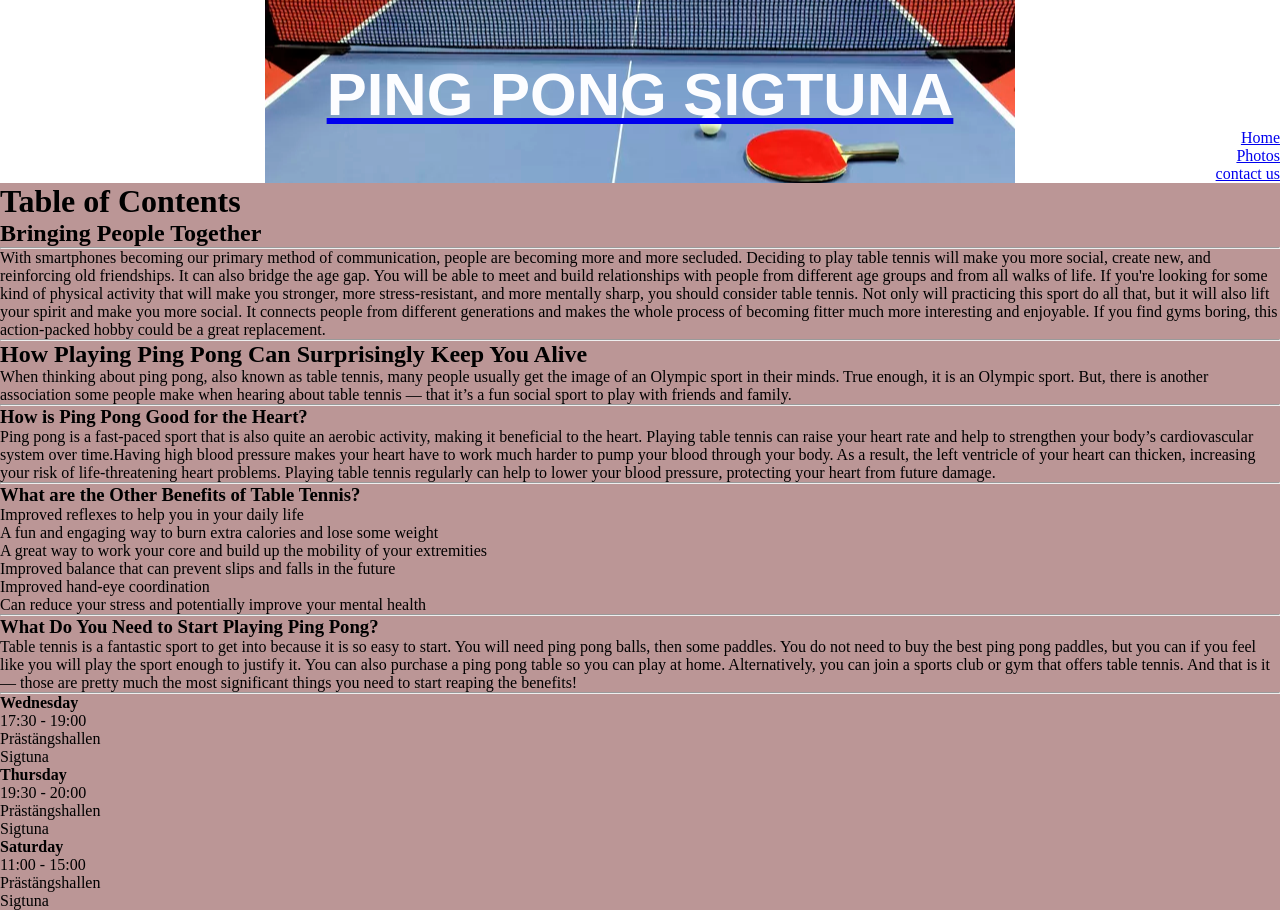
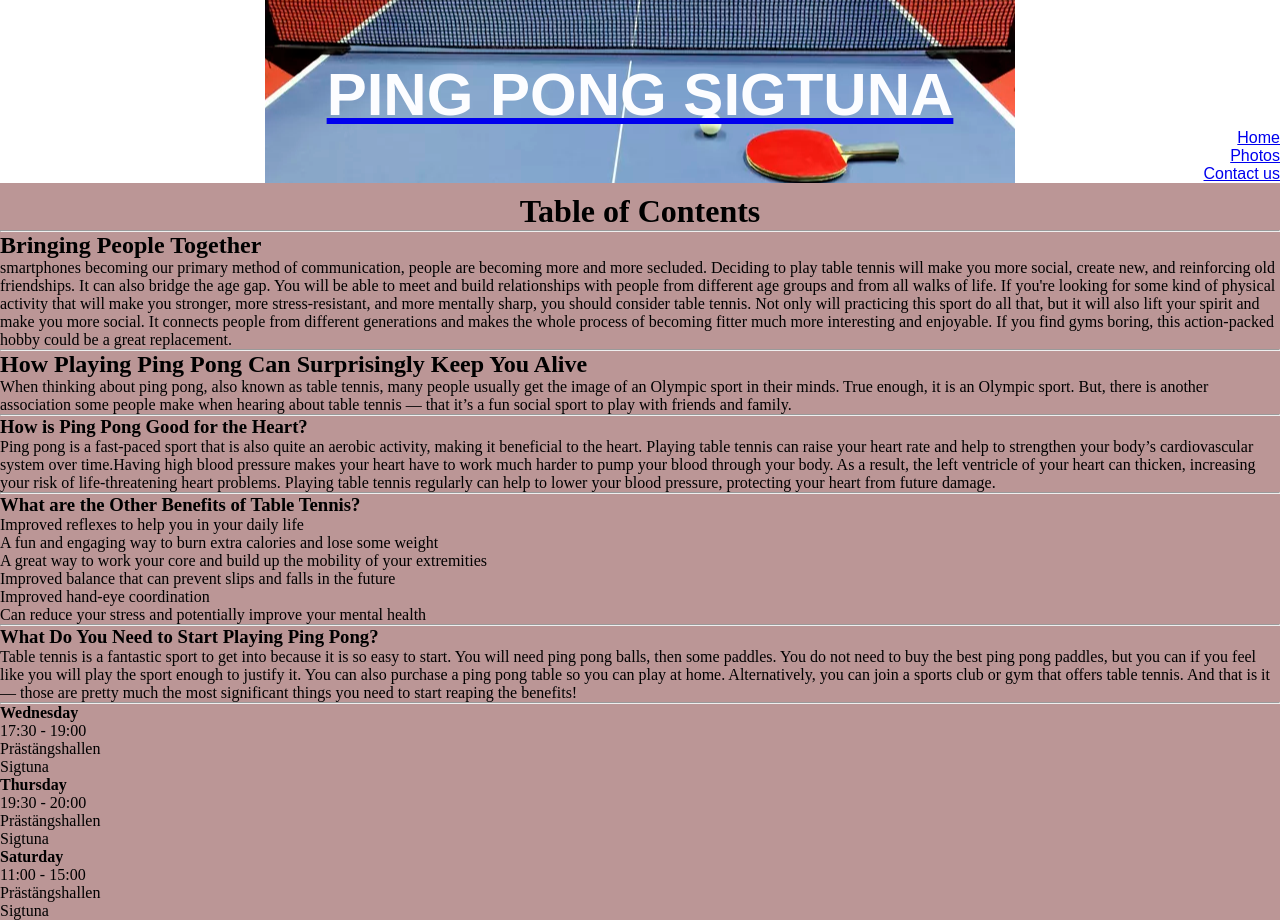
Before and after one commit to SamGree/ping-pong, a plain HTML site: page index.html in a window 1280 px wide. Shown: the top 923 px of the page. Drawn offline with Linux system fonts and the light colour scheme.

```diff
--- a/assets/css/style.css
+++ b/assets/css/style.css
@@ -30,12 +30,22 @@
 main {
     background: rgb(187, 150, 150);
     /*make main element take big place and move footer to the bottom*/
-    flex: 1 0 auto;
-}
+    flex: 1 0 auto;}
+
+/*style for navbar*/
 .one {
+    /*move navbar to right*/
     text-align: right;
+    font-family: Arial, Verdana; }
+    /*style h1 in main elemet*/
+    h1 {text-align: center;
+        margin-top: 10px;
 
-}
+            }
+
+
+
+
 /*footer*/
 #webmedia {
     text-align: center;
--- a/index.html
+++ b/index.html
@@ -22,7 +22,7 @@
             <ul>
                 <li><a href="index.html">Home</a></li>
                 <li><a href="photos.html">Photos</a></li>
-                <li><a href="contact.html">contact us</a></li>
+                <li><a href="contact.html">Contact us</a></li>
             </ul>
         </nav>
 
@@ -30,11 +30,12 @@
 
     <main>
         <h1>Table of Contents</h1>
+        <hr>
         <section>
             <div id="zero">
                 <h2>Bringing People Together</h2>
-                <hr>
-                <p>With smartphones becoming our primary method of communication, people are becoming more and more
+
+                <p><aside> smartphones becoming our primary method of communication, people are becoming more and more
                     secluded. Deciding to play table tennis will make you more social, create new, and reinforcing old
                     friendships. It can also bridge the age gap. You will be able to meet and build relationships with
                     people from different age groups and from all walks of life.
```
Also changed, not shown: contact.html (+1 -1 lines), photos.html (+1 -1 lines).
